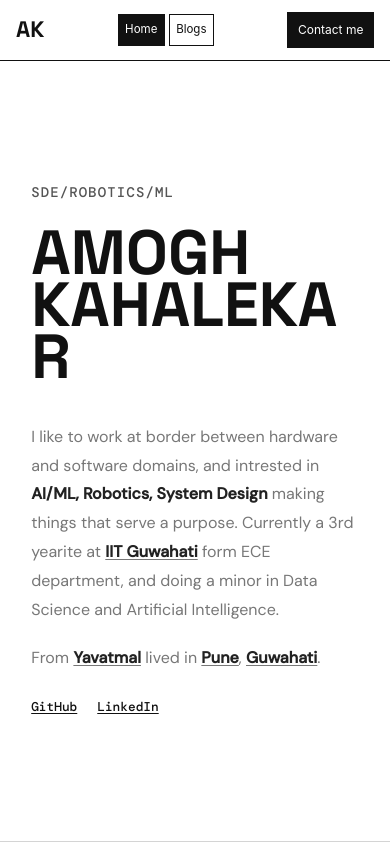
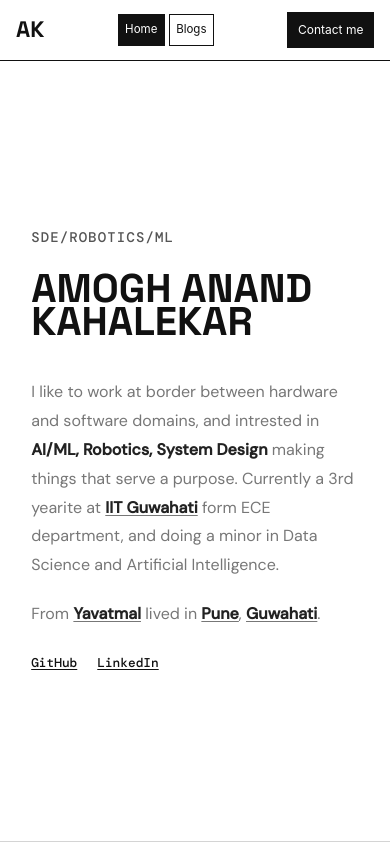
Before and after one commit to Amogh9341/amogh-portfolio, a React (Vite) app: page / in a window 390 px wide. Shown: the top 844 px of the page. Built offline with nearby package versions, Linux system fonts and the light colour scheme; no server answers.

Commit message:
made name fit onto screen of phone

```diff
--- a/src/content.js
+++ b/src/content.js
@@ -20,7 +20,7 @@ export const indexLinks = [
 
 export const title = "SDE/Robotics/ML"
 
-export const name = "Amogh Kahalekar"
+export const name = "Amogh Anand Kahalekar"
 
 export const gitHub = {
   id: "Amogh9341",
@@ -33,10 +33,10 @@ export const linkedIn = {
 }
 
 export const skills = [
-  {name: "AI/ML", description: "Python, NumPy, PyTorch", skillLevel:"20%"},
-  {name:"OS", description:"Windows, WSL, Linux", skillLevel:"20%"},
-  {name:"Embedded", description:"Fusion 360, LTSpice, PX4, NumPy, Drones, ROS2, Gazebo, MAVSDK-Python", skillLevel:"20%"},
-  {name:"Dev", description:"Git, GitHub, React.js, Node.js, TailwindCSS", skillLevel:"20%"}
+  {name: "AI/ML", description: "Python, NumPy, PyTorch", skillLevel:"80%"},
+  {name:"OS", description:"Windows, WSL, Linux", skillLevel:"70%"},
+  {name:"Embedded", description:"Fusion 360, LTSpice, PX4, NumPy, Drones, ROS2, Gazebo, MAVSDK-Python", skillLevel:"85%"},
+  {name:"Dev", description:"Git, GitHub, React.js, Node.js, TailwindCSS", skillLevel:"60%"}
 ]
 
 export const stats = [
--- a/src/pages/home/aboutMe/aboutMe.css
+++ b/src/pages/home/aboutMe/aboutMe.css
@@ -116,6 +116,7 @@
   }
 
   .about-me__name {
-    font-size: clamp(3.5rem, 16vw, 6rem);
+    font-size: 2.5rem;
+    overflow-wrap: normal;
   }
 }
```
